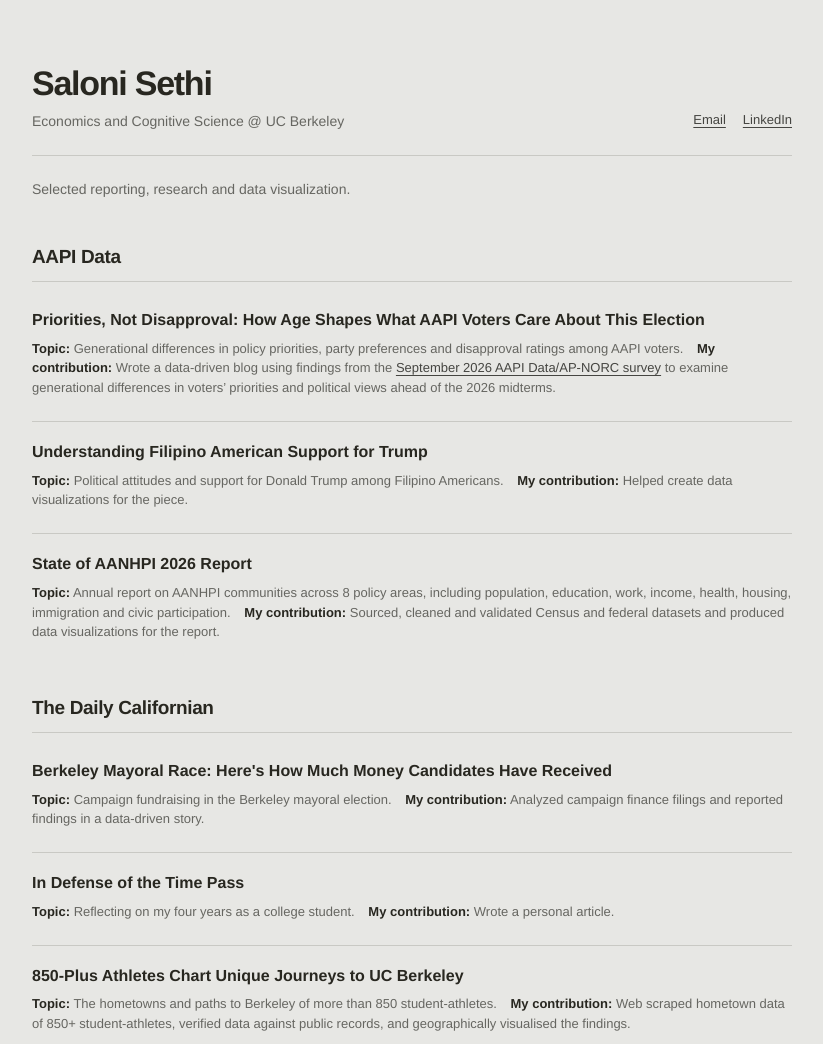
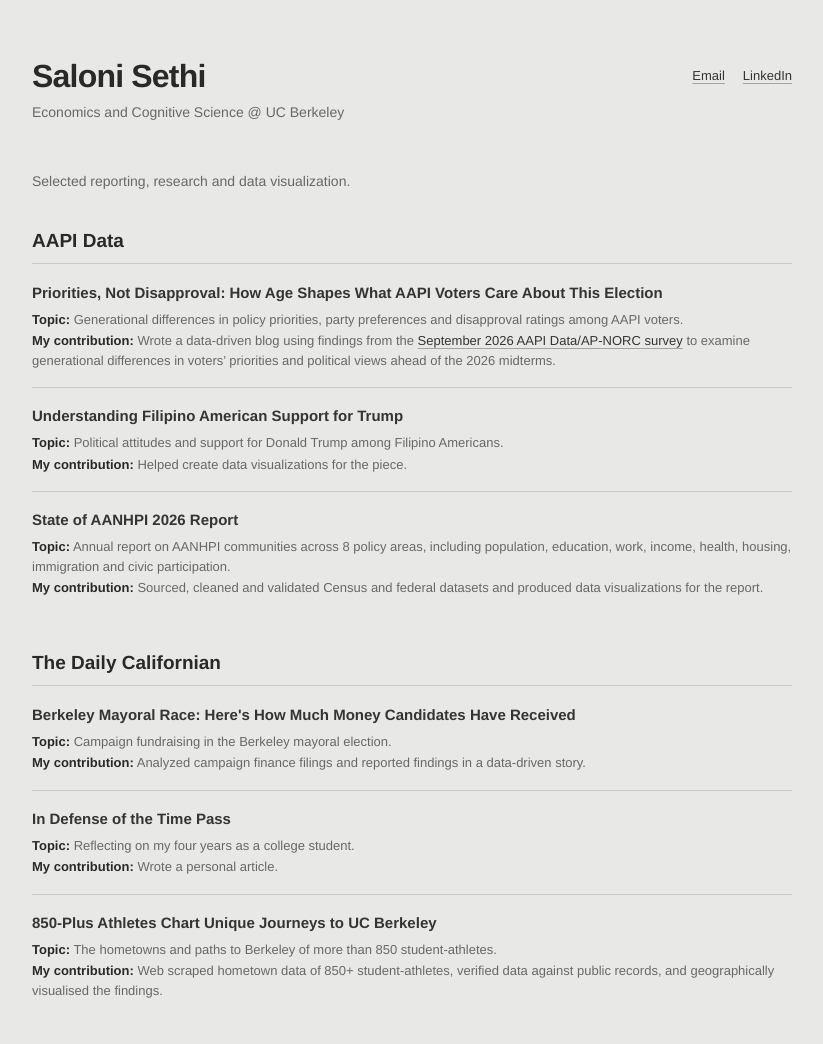
Before and after one commit to sal-max1/sal-max1.github.io, a plain HTML site: page index.html in a window 1280 px wide. Shown: the top 1044 px of the page, without its empty margins (228-1051 px from the left). Drawn offline with Linux system fonts and the light colour scheme.

Commit message:
Add files via upload

```diff
--- a/index.html
+++ b/index.html
@@ -3,63 +3,67 @@
 <head>
   <meta charset="utf-8">
   <meta name="viewport" content="width=device-width, initial-scale=1">
-  <meta name="description" content="Selected reporting, data work and visualizations by Saloni Sethi.">
+  <meta name="description" content="Selected reporting, research and data visualization by Saloni Sethi.">
   <title>Saloni Sethi</title>
   <link rel="stylesheet" href="style.css">
 </head>
 <body>
   <main class="page">
-    <header class="masthead">
+    <header class="site-header">
       <div>
         <h1>Saloni Sethi</h1>
-        <p class="subtitle">Economics and Cognitive Science @ UC Berkeley</p>
+        <p class="degree">Economics and Cognitive Science @ UC Berkeley</p>
       </div>
-      <nav aria-label="Contact links">
+      <nav class="contact" aria-label="Contact links">
         <a href="mailto:saloni.1sethi@gmail.com">Email</a>
-        <a href="https://www.linkedin.com/in/saloni-sethi720">LinkedIn</a>
+        <a href="https://www.linkedin.com/in/saloni-sethi720" target="_blank" rel="noreferrer">LinkedIn</a>
       </nav>
     </header>
 
     <p class="intro">Selected reporting, research and data visualization.</p>
 
-    <section aria-labelledby="aapi-heading">
-      <h2 id="aapi-heading">AAPI Data</h2>
-      <div class="work-list">
-        <article class="work">
-          <h3><a href="https://aapidata.com/blog/priorities-not-disapproval-how-age-shapes-what-aapi-voters-care-about-this-election/">Priorities, Not Disapproval: How Age Shapes What AAPI Voters Care About This Election</a></h3>
-          <p><span class="label">Topic:</span> Generational differences in policy priorities, party preferences and disapproval ratings among AAPI voters. <span class="label contribution-label">My contribution:</span> Wrote a data-driven blog using findings from the <a href="https://aapidata.com/surveys/aapi-data-ap-norc-survey-october-2026">September 2026 AAPI Data/AP-NORC survey</a> to examine generational differences in voters’ priorities and political views ahead of the 2026 midterms.</p>
+    <section class="work-section">
+      <h2>AAPI Data</h2>
+
+      <article class="work-item">
+        <h3><a href="https://aapidata.com/blog/priorities-not-disapproval-how-age-shapes-what-aapi-voters-care-about-this-election/" target="_blank" rel="noreferrer">Priorities, Not Disapproval: How Age Shapes What AAPI Voters Care About This Election</a></h3>
+        <p class="detail"><strong>Topic:</strong> Generational differences in policy priorities, party preferences and disapproval ratings among AAPI voters.</p>
+        <p class="detail"><strong>My contribution:</strong> Wrote a data-driven blog using findings from the <a href="https://aapidata.com/surveys/aapi-data-ap-norc-survey-october-2026" target="_blank" rel="noreferrer">September 2026 AAPI Data/AP-NORC survey</a> to examine generational differences in voters’ priorities and political views ahead of the 2026 midterms.</p>
       </article>
 
-        <article class="work">
-          <h3><a href="https://aapidata.com/blog/understanding-filipino-american-support-for-trump">Understanding Filipino American Support for Trump</a></h3>
-          <p><span class="label">Topic:</span> Political attitudes and support for Donald Trump among Filipino Americans. <span class="label contribution-label">My contribution:</span> Helped create data visualizations for the piece.</p>
+      <article class="work-item">
+        <h3><a href="https://aapidata.com/blog/understanding-filipino-american-support-for-trump" target="_blank" rel="noreferrer">Understanding Filipino American Support for Trump</a></h3>
+        <p class="detail"><strong>Topic:</strong> Political attitudes and support for Donald Trump among Filipino Americans.</p>
+        <p class="detail"><strong>My contribution:</strong> Helped create data visualizations for the piece.</p>
       </article>
 
-        <article class="work">
-          <h3><a href="https://aapidata.com/featured/state-of-aanhpis-report-2026/#findings-demo">State of AANHPI 2026 Report</a></h3>
-          <p><span class="label">Topic:</span> Annual report on AANHPI communities across 8 policy areas, including population, education, work, income, health, housing, immigration and civic participation. <span class="label contribution-label">My contribution:</span> Sourced, cleaned and validated Census and federal datasets and produced data visualizations for the report.</p>
+      <article class="work-item">
+        <h3><a href="https://aapidata.com/featured/state-of-aanhpis-report-2026/#findings-demo" target="_blank" rel="noreferrer">State of AANHPI 2026 Report</a></h3>
+        <p class="detail"><strong>Topic:</strong> Annual report on AANHPI communities across 8 policy areas, including population, education, work, income, health, housing, immigration and civic participation.</p>
+        <p class="detail"><strong>My contribution:</strong> Sourced, cleaned and validated Census and federal datasets and produced data visualizations for the report.</p>
       </article>
-      </div>
     </section>
 
-    <section aria-labelledby="dailycal-heading">
-      <h2 id="dailycal-heading">The Daily Californian</h2>
-      <div class="work-list">
-        <article class="work">
-          <h3><a href="https://www.dailycal.org/news/city/elections/berkeley-mayoral-race-here-s-how-much-money-candidates-have-received/article_59c3276c-9a37-11ef-8876-6bbfaab91cd0.html">Berkeley Mayoral Race: Here's How Much Money Candidates Have Received</a></h3>
-          <p><span class="label">Topic:</span> Campaign fundraising in the Berkeley mayoral election. <span class="label contribution-label">My contribution:</span> Analyzed campaign finance filings and reported findings in a data-driven story.</p>
+    <section class="work-section">
+      <h2>The Daily Californian</h2>
+
+      <article class="work-item">
+        <h3><a href="https://www.dailycal.org/news/city/elections/berkeley-mayoral-race-here-s-how-much-money-candidates-have-received/article_59c3276c-9a37-11ef-8876-6bbfaab91cd0.html" target="_blank" rel="noreferrer">Berkeley Mayoral Race: Here's How Much Money Candidates Have Received</a></h3>
+        <p class="detail"><strong>Topic:</strong> Campaign fundraising in the Berkeley mayoral election.</p>
+        <p class="detail"><strong>My contribution:</strong> Analyzed campaign finance filings and reported findings in a data-driven story.</p>
       </article>
 
-        <article class="work">
-          <h3><a href="https://www.dailycal.org/in-defense-of-the-time-pass/article_cc01be90-e2e9-4aae-90ae-5d564c767280.html">In Defense of the Time Pass</a></h3>
-          <p><span class="label">Topic:</span> Reflecting on my four years as a college student. <span class="label contribution-label">My contribution:</span> Wrote a personal article.</p>
+      <article class="work-item">
+        <h3><a href="https://www.dailycal.org/in-defense-of-the-time-pass/article_cc01be90-e2e9-4aae-90ae-5d564c767280.html" target="_blank" rel="noreferrer">In Defense of the Time Pass</a></h3>
+        <p class="detail"><strong>Topic:</strong> Reflecting on my four years as a college student.</p>
+        <p class="detail"><strong>My contribution:</strong> Wrote a personal article.</p>
       </article>
 
-        <article class="work">
-          <h3><a href="https://www.dailycal.org/projects/campus/850-plus-athletes-chart-unique-journeys-to-uc-berkeley/article_7583424e-1a75-4bae-b1a7-0040a3320d02.html">850-Plus Athletes Chart Unique Journeys to UC Berkeley</a></h3>
-          <p><span class="label">Topic:</span> The hometowns and paths to Berkeley of more than 850 student-athletes. <span class="label contribution-label">My contribution:</span> Web scraped hometown data of 850+ student-athletes, verified data against public records, and geographically visualised the findings.</p>
+      <article class="work-item">
+        <h3><a href="https://www.dailycal.org/projects/campus/850-plus-athletes-chart-unique-journeys-to-uc-berkeley/article_7583424e-1a75-4bae-b1a7-0040a3320d02.html" target="_blank" rel="noreferrer">850-Plus Athletes Chart Unique Journeys to UC Berkeley</a></h3>
+        <p class="detail"><strong>Topic:</strong> The hometowns and paths to Berkeley of more than 850 student-athletes.</p>
+        <p class="detail"><strong>My contribution:</strong> Web scraped hometown data of 850+ student-athletes, verified data against public records, and geographically visualised the findings.</p>
       </article>
-      </div>
     </section>
 
     <footer>Berkeley, California</footer>
--- a/style.css
+++ b/style.css
@@ -1,72 +1,163 @@
+* {
+  box-sizing: border-box;
+}
+
 :root {
-  color-scheme: light;
-  --paper: #e7e7e4;
-  --ink: #282720;
-  --muted: #666661;
-  --rule: #c9c9c4;
-  --link: #454541;
+  --background: #e8e8e6;
+  --text: #292927;
+  --muted: #686864;
+  --rule: #c9c9c5;
+  --link: #343431;
 }
-* { box-sizing: border-box; }
-html { background: var(--paper); }
+
+html {
+  background: var(--background);
+}
+
 body {
   margin: 0;
-  background: var(--paper);
-  color: var(--ink);
+  background: var(--background);
+  color: var(--text);
   font-family: Helvetica, Arial, sans-serif;
   font-size: 15px;
-  line-height: 1.58;
+  line-height: 1.55;
   -webkit-font-smoothing: antialiased;
 }
+
 .page {
-  width: min(100% - 56px, 760px);
+  width: min(760px, calc(100% - 48px));
   margin: 0 auto;
-  padding: 64px 0 52px;
+  padding: 58px 0 42px;
 }
-.masthead {
+
+.site-header {
   display: flex;
-  align-items: flex-end;
+  align-items: flex-start;
   justify-content: space-between;
   gap: 24px;
-  padding-bottom: 23px;
-  border-bottom: 1px solid var(--rule);
 }
+
 h1 {
   margin: 0;
-  font-size: 34px;
-  line-height: 1.12;
-  letter-spacing: -1.25px;
+  font-size: 32px;
+  line-height: 1.15;
   font-weight: 600;
+  letter-spacing: -0.8px;
 }
-.subtitle { margin: 8px 0 0; color: var(--muted); font-size: 14px; }
-nav { display: flex; gap: 17px; padding-bottom: 2px; white-space: nowrap; }
-nav a { font-size: 13px; }
-a { color: var(--link); text-decoration-thickness: 1px; text-underline-offset: 3px; }
-a:hover { color: var(--ink); }
-.intro { margin: 22px 0 45px; color: var(--muted); font-size: 14px; }
-section { margin: 0 0 47px; }
+
+.degree {
+  margin: 7px 0 0;
+  color: var(--muted);
+  font-size: 14px;
+}
+
+.contact {
+  display: flex;
+  gap: 18px;
+  padding-top: 8px;
+  white-space: nowrap;
+  font-size: 13px;
+}
+
+a {
+  color: var(--link);
+  text-decoration: underline;
+  text-decoration-color: #a5a5a0;
+  text-underline-offset: 3px;
+}
+
+a:hover {
+  text-decoration-color: currentColor;
+}
+
+.intro {
+  margin: 48px 0 36px;
+  color: var(--muted);
+  font-size: 14px;
+}
+
+.work-section {
+  margin: 0 0 36px;
+}
+
 h2 {
-  margin: 0 0 8px;
-  padding-bottom: 11px;
+  margin: 0 0 18px;
+  padding-bottom: 9px;
   border-bottom: 1px solid var(--rule);
   font-size: 19px;
   line-height: 1.3;
   font-weight: 600;
-  letter-spacing: -.35px;
 }
-.work { padding: 19px 0 20px; border-bottom: 1px solid rgba(190,190,185,.72); }
-.work:last-child { border-bottom: 0; padding-bottom: 4px; }
-h3 { margin: 0 0 7px; font-size: 16px; line-height: 1.42; font-weight: 600; }
-h3 a { color: var(--ink); text-decoration: none; }
-h3 a:hover { text-decoration: underline; }
-.work p { margin: 3px 0; color: var(--muted); font-size: 13px; line-height: 1.52; }
-.label { color: var(--ink); font-weight: 600; }
-.contribution-label { margin-left: 10px; }
-footer { margin-top: 14px; padding-top: 14px; border-top: 1px solid var(--rule); color: var(--muted); font-size: 12px; }
-@media (max-width: 600px) {
-  .page { width: min(100% - 36px, 760px); padding-top: 38px; }
-  .masthead { align-items: flex-start; flex-direction: column; gap: 13px; }
-  h1 { font-size: 30px; }
-  .intro { margin: 19px 0 37px; }
-  .contribution-label { margin-left: 7px; }
-  section { margin-bottom: 38px; }
+
+.work-item {
+  padding: 0 0 17px;
+  margin: 0 0 17px;
+  border-bottom: 1px solid var(--rule);
 }
+
+.work-item:last-child {
+  border-bottom: 0;
+}
+
+h3 {
+  margin: 0 0 7px;
+  font-size: 15px;
+  line-height: 1.4;
+  font-weight: 600;
+}
+
+h3 a {
+  text-decoration: none;
+}
+
+h3 a:hover {
+  text-decoration: underline;
+}
+
+.detail {
+  margin: 0;
+  font-size: 13px;
+  line-height: 1.5;
+  color: var(--muted);
+}
+
+.detail + .detail {
+  margin-top: 2px;
+}
+
+.detail strong {
+  color: var(--text);
+  font-weight: 600;
+}
+
+footer {
+  margin-top: 44px;
+  padding-top: 15px;
+  border-top: 1px solid var(--rule);
+  color: var(--muted);
+  font-size: 12px;
+}
+
+@media (max-width: 560px) {
+  .page {
+    width: min(100% - 36px, 760px);
+    padding-top: 36px;
+  }
+
+  .site-header {
+    flex-direction: column;
+    gap: 12px;
+  }
+
+  h1 {
+    font-size: 29px;
+  }
+
+  .contact {
+    padding-top: 0;
+  }
+
+  .intro {
+    margin-top: 36px;
+  }
+}
```
Lines whose indentation alone changed are shown as unchanged.
